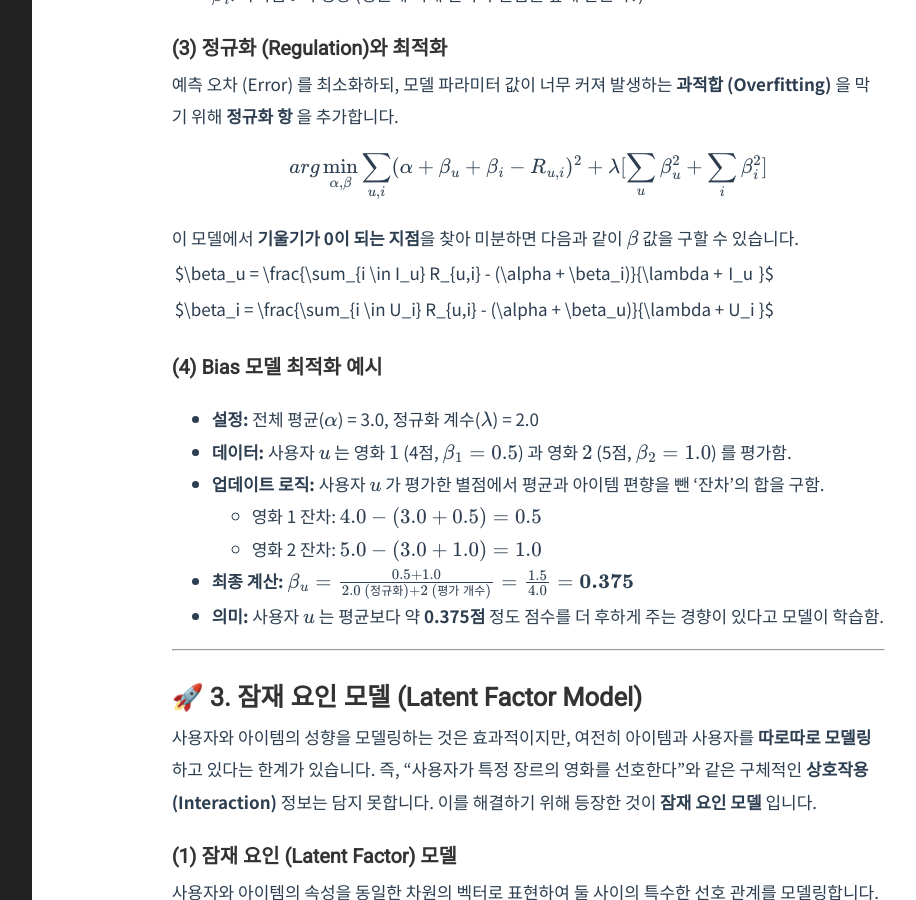
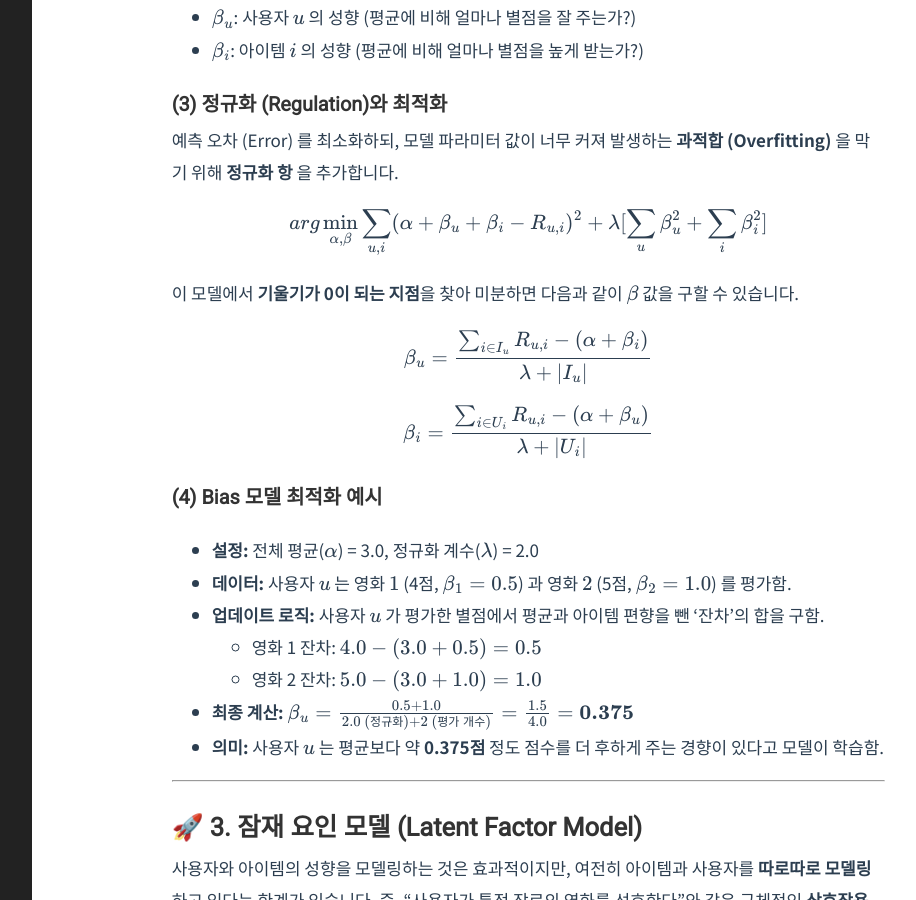
Before and after one commit to Youngjun-CV/Youngjun-CV.github.io, a Jekyll site: the page built from _posts/recommender system/2026-03-19-rating-prediction.markdown, in a window 1280 px wide and 900 px high, scrolled down 1755 px. Shown: the whole window, without its empty margins (268-1184 px from the left). Built offline with Jekyll 4.4.1, drawn with Linux system fonts in a browser that asks for light colours; formulas are drawn with MathJax 3.

Commit message:
Update 2026-03-19-rating-prediction.markdown

```diff
--- a/_posts/recommender system/2026-03-19-rating-prediction.markdown
+++ b/_posts/recommender system/2026-03-19-rating-prediction.markdown
@@ -19,6 +19,7 @@ category: RecommenderSystem
 사용자 $u$ 가 아이템 $i$ 에 매길 별점은 그가 기존에 평가한 다른 아이템들의 별점을 **유사도 가중 평균** 하여 구합니다.
 
 $$r_{xi} = \frac{\sum_{j \in N} s_{ij} \times r_{xj}}{\sum_{j \in N} |s_{ij}|}$$
+
 * **공식 설명:** 분자는 유사도의 가중합을, 분모는 정규화(Normalization)를 담당합니다.
 * **적용 예시:**
   * **예측 내용:** 사용자 $x$ 가 영화 $a$에 줄 점수를 예측해 봅시다. ($N = 2$)
@@ -43,7 +44,7 @@ $f(u, i) = \alpha$
 ### (2) 사용자와 아이템의 성향 (Bias) 모델
 사용자가 평소 점수를 후하게 주는지, 특정 아이템이 원래 평점이 높은지 등 개별 성향을 반영합니다.
 
-$f(u, i) = \alpha + \beta_u + \beta_i$
+$$f(u, i) = \alpha + \beta_u + \beta_i$$
 
 * $\beta_u$: 사용자 $u$ 의 성향 (평균에 비해 얼마나 별점을 잘 주는가?)
 * $\beta_i$: 아이템 $i$ 의 성향 (평균에 비해 얼마나 별점을 높게 받는가?)
@@ -55,8 +56,9 @@ $$arg \min_{\alpha, \beta} \sum_{u, i} (\alpha + \beta_u + \beta_i - R_{u,i})^2
 
 이 모델에서 **기울기가 0이 되는 지점**을 찾아 미분하면 다음과 같이 $\beta$ 값을 구할 수 있습니다.
 
-$\beta_u = \frac{\sum_{i \in I_u} R_{u,i} - (\alpha + \beta_i)}{\lambda + |I_u|}$
-$\beta_i = \frac{\sum_{i \in U_i} R_{u,i} - (\alpha + \beta_u)}{\lambda + |U_i|}$
+$$\beta_u = \frac{\sum_{i \in I_u} R_{u,i} - (\alpha + \beta_i)}{\lambda + |I_u|}$$
+
+$$\beta_i = \frac{\sum_{i \in U_i} R_{u,i} - (\alpha + \beta_u)}{\lambda + |U_i|}$$
 
 ### (4) Bias 모델 최적화 예시
 * **설정:** 전체 평균($\alpha$) = 3.0, 정규화 계수($\lambda$) = 2.0
@@ -76,7 +78,7 @@ $$\beta_u = \frac{0.5 + 1.0}{2.0 \text{ (정규화)} + 2 \text{ (평가 개수)}
 ### (1) 잠재 요인 (Latent Factor) 모델
 사용자와 아이템의 속성을 동일한 차원의 벡터로 표현하여 둘 사이의 특수한 선호 관계를 모델링합니다.
 
-$f(u, i) = \alpha + \beta_u + \beta_i + \gamma_u \cdot \gamma_i$
+$$f(u, i) = \alpha + \beta_u + \beta_i + \gamma_u \cdot \gamma_i$$
 
 * **$\gamma_u, \gamma_i$:** 사용자 및 아이템의 **잠재 벡터 (Latent Vector)**
 
```
